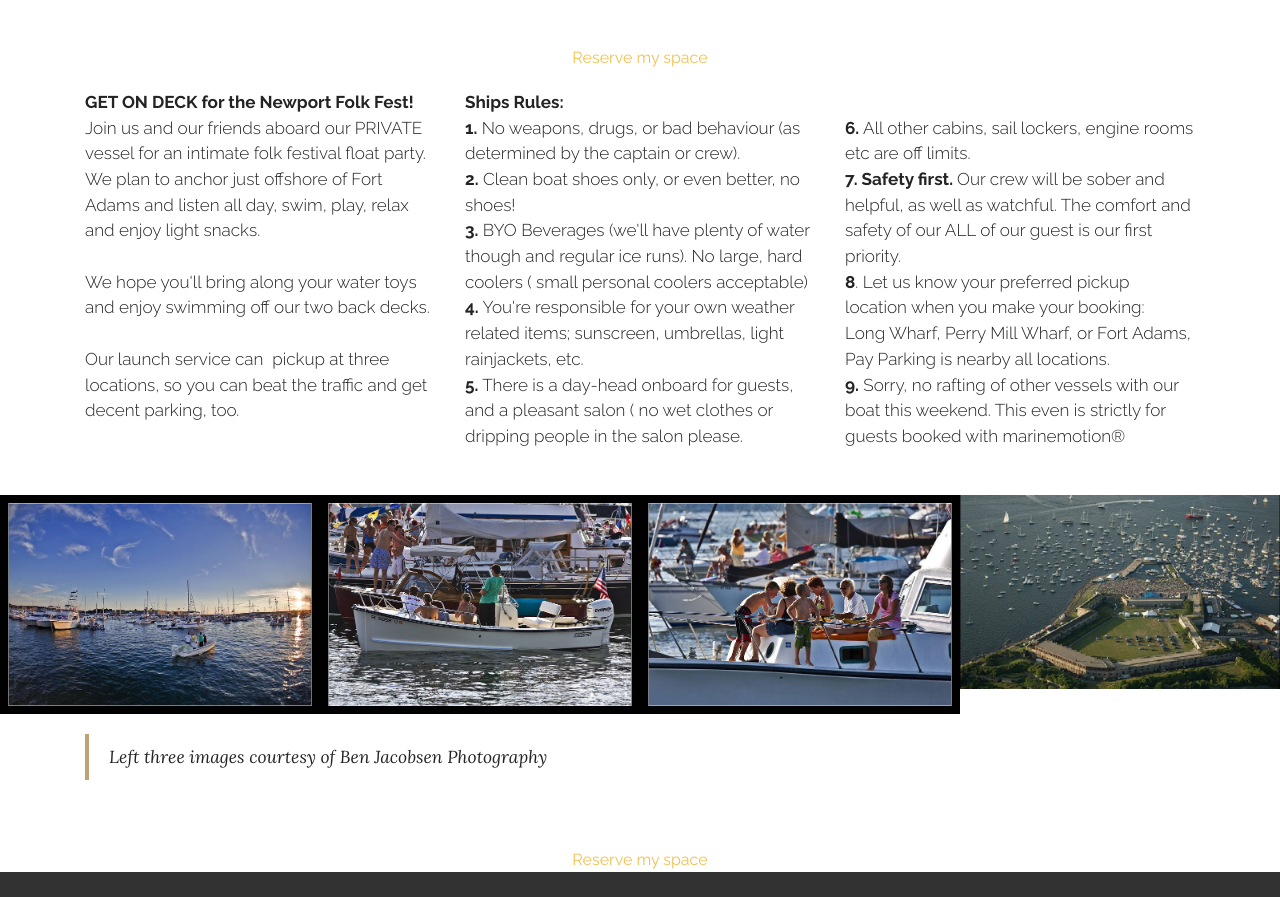
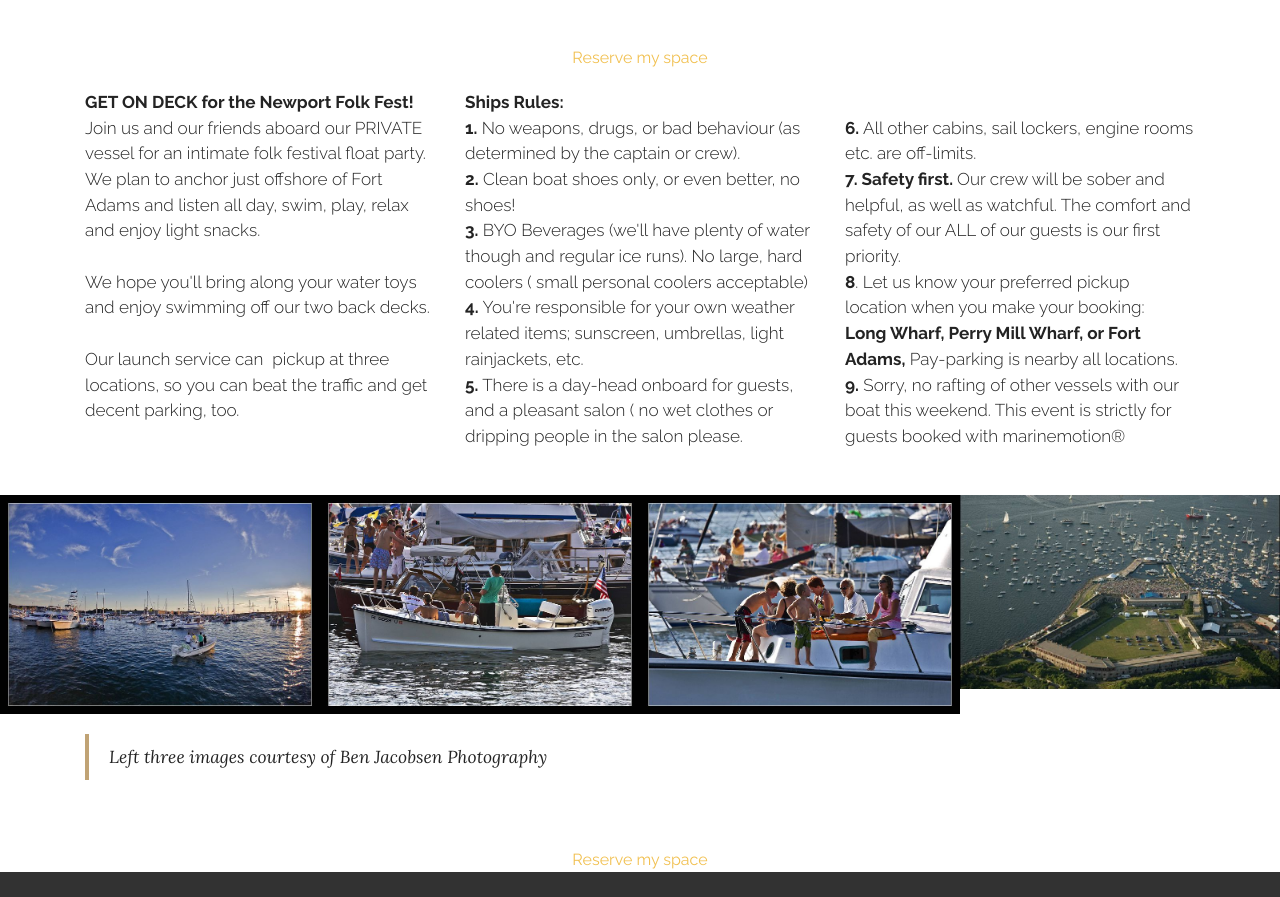
Before and after one commit to jandradejr/FolkFest, a plain HTML site: page Chaton_Booking.html in a window 1280 px wide. Shown: the part 1489-2386 px from the top of the page. Drawn offline with Linux system fonts and the light colour scheme; a script that the page names is missing.

Commit message:
create github pages

```diff
--- a/Chaton_Booking.html
+++ b/Chaton_Booking.html
@@ -145,7 +145,7 @@
         <div class="row">
             <div class="col-xs-12 col-md-4 lead"><p><strong>GET ON DECK for the Newport Folk Fest!</strong></p><p>Join us and our friends aboard our PRIVATE vessel for an intimate folk festival float party. We plan to anchor just offshore of Fort Adams and listen all day, swim, play, relax and enjoy light snacks.</p><p><br></p><p>We hope you'll bring along your water toys and enjoy swimming off our two back decks.&nbsp;</p><p><br></p><p>Our launch service can &nbsp;pickup at three locations, so you can beat the traffic and get decent parking, too.&nbsp;</p></div>
             <div class="col-xs-12 col-md-4 lead"><p><strong>Ships Rules:</strong></p><p><strong>1.</strong> No weapons, drugs, or bad behaviour (as determined by the captain or crew). &nbsp;</p><p><strong>2.</strong> Clean boat shoes only, or even better, no shoes!&nbsp;</p><p><strong>3.</strong> BYO Beverages (we'll have plenty of water though and regular ice runs). No large, hard coolers ( small personal coolers acceptable)</p><p><strong>4.</strong> You're responsible for your own weather related items; sunscreen, umbrellas, light rainjackets, etc.&nbsp;</p><p><strong>5.</strong> There is a day-head onboard for guests, and a pleasant salon ( no wet clothes or dripping people in the salon please.&nbsp;</p><p><br></p></div>
-            <div class="col-xs-12 col-md-4 lead"><p><br></p><p><strong>6.</strong> All other cabins, sail lockers, engine rooms etc are off limits.&nbsp;</p><p><strong>7. Safety first. </strong>Our crew will be sober and helpful, as well as watchful. The comfort and safety of our ALL of our guest is our first priority.</p><p><strong>8</strong>. Let us know your preferred pickup location when you make your booking:</p><p>Long Wharf, Perry Mill Wharf, or Fort Adams, Pay Parking is nearby all locations. </p><p><strong>9.</strong> Sorry, no rafting of other vessels with our boat this weekend. This even is strictly for guests booked with marinemotion®</p></div>
+            <div class="col-xs-12 col-md-4 lead"><p><br></p><p><strong>6.</strong> All other cabins, sail lockers, engine rooms etc. are off-limits.&nbsp;</p><p><strong>7. Safety first. </strong>Our crew will be sober and helpful, as well as watchful. The comfort and safety of our ALL of our guests is our first priority.</p><p><strong>8</strong>. Let us know your preferred pickup location when you make your booking:</p><p><strong>Long Wharf, Perry Mill Wharf, or Fort Adams,</strong> Pay-parking is nearby all locations. </p><p><strong>9.</strong> Sorry, no rafting of other vessels with our boat this weekend. This event is strictly for guests booked with marinemotion®</p></div>
         </div>
     </div>
 
```
Also changed, not shown: index.html (+1 -1 lines), 1 other file.
